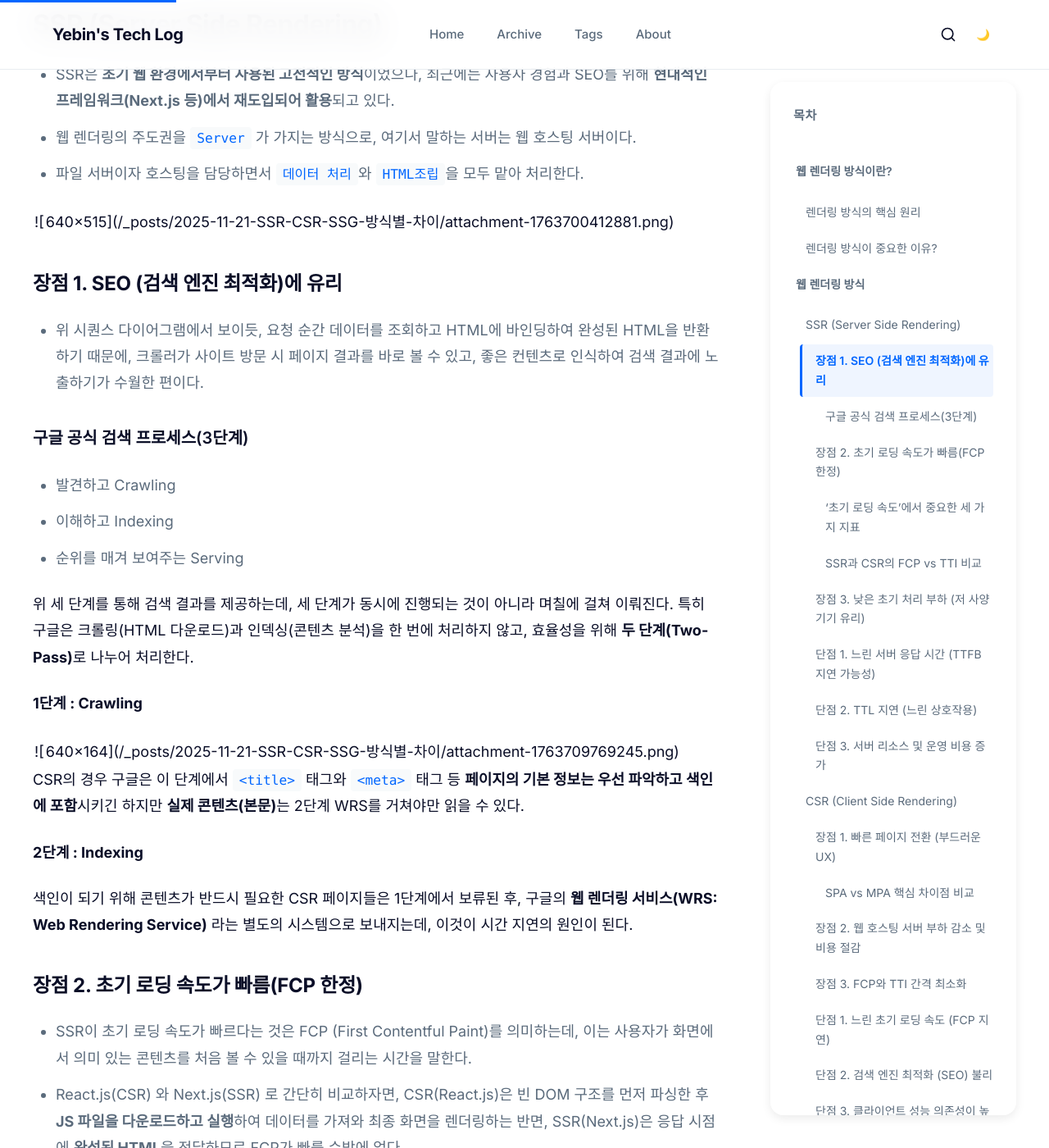
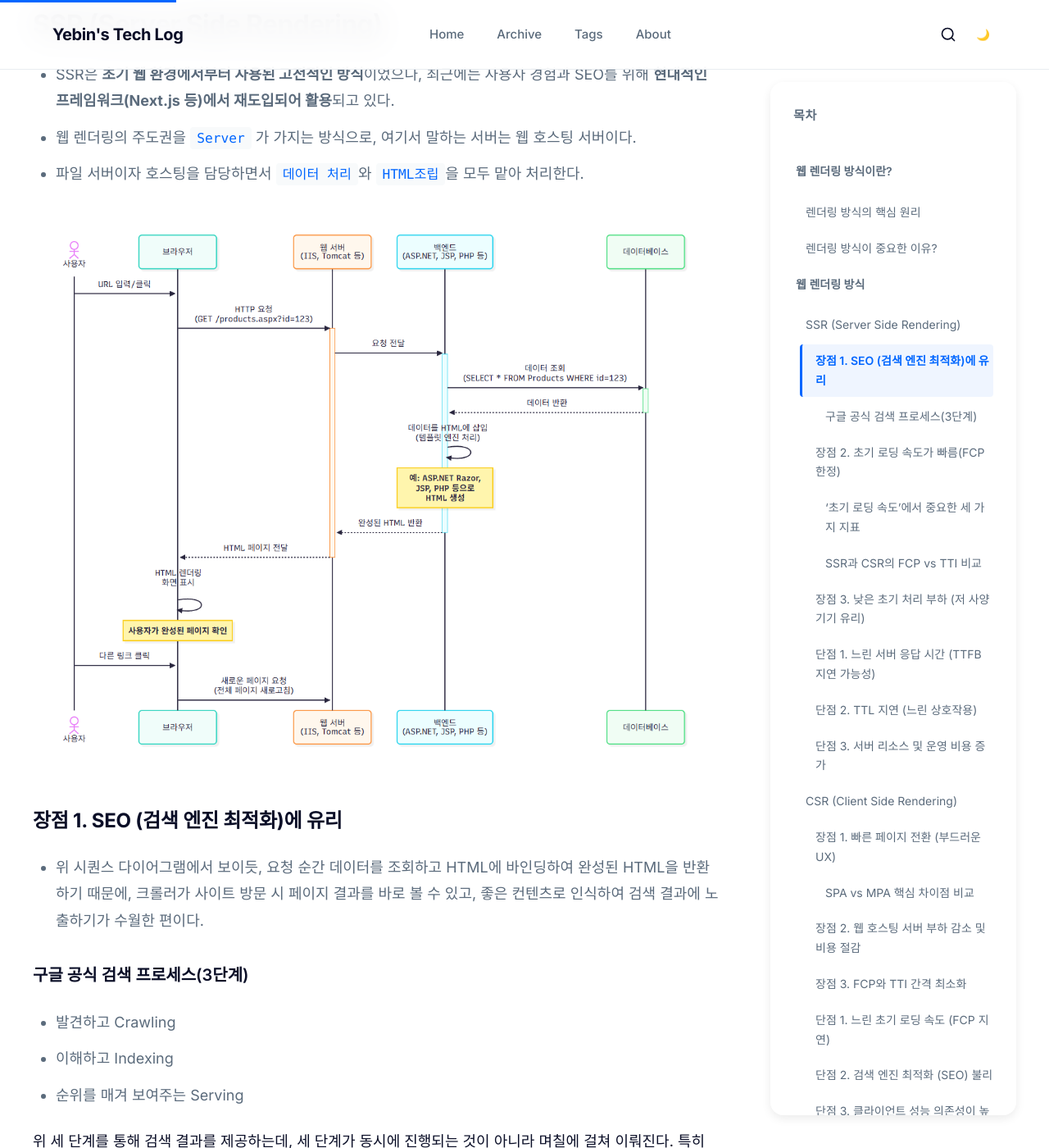
Before and after one commit to yebinable/yebinable.github.io, a Jekyll site: the page built from _posts/2025-11-21-SSR-CSR-SSG-방식별-차이.md, in a window 1280 px wide and 1400 px high, scrolled down 2282 px. Shown: the whole window at 82% size. Built offline with Jekyll 4.4.1, drawn with Linux system fonts in a browser that asks for light colours; some of the changed text lies outside the part shown.

Commit message:
vault backup: 2025-11-21 16:33:52

````diff
--- a/_posts/2025-11-21-SSR-CSR-SSG-방식별-차이.md
+++ b/_posts/2025-11-21-SSR-CSR-SSG-방식별-차이.md
@@ -14,7 +14,7 @@ image: ./2025-11-21-SSR-CSR-SSG-방식별-차이/attachment-1763709106408.png
 ## 렌더링 방식의 핵심 원리
 
 - 웹 렌더링을 `서버`, `클라이언트`, `빌드 도구` 중 누가 주도권을 쥐느냐에 따라 나뉜다.
-![|640x349](./2025-11-21-SSR-CSR-SSG-방식별-차이/attachment-1763699403805.png)
+![640x349](./2025-11-21-SSR-CSR-SSG-방식별-차이/attachment-1763699403805.png)
 
 ## 렌더링 방식이 중요한 이유?
 
@@ -22,6 +22,8 @@ image: ./2025-11-21-SSR-CSR-SSG-방식별-차이/attachment-1763709106408.png
 	- 성능(Performance) : 첫 페이지가 얼마나 빨리 뜨는지
 	- 사용자 경험(UX) : 페이지를 이동하거나 상호작용 할 때 얼마나 부드러운지
 	- 검색엔진 최적화(SEO) : 검색엔진이 웹페이지의 내용을 얼마나 잘 읽어갈 수 있는지
+
+
 
 # 웹 렌더링 방식
 
@@ -31,7 +33,7 @@ image: ./2025-11-21-SSR-CSR-SSG-방식별-차이/attachment-1763709106408.png
 - 웹 렌더링의 주도권을 `Server` 가 가지는 방식으로, 여기서 말하는 서버는 웹 호스팅 서버이다.
 - 파일 서버이자 호스팅을 담당하면서 `데이터 처리`와 `HTML조립`을 모두 맡아 처리한다.
 
-![|640x515](./2025-11-21-SSR-CSR-SSG-방식별-차이/attachment-1763700412881.png)
+![640x515](./2025-11-21-SSR-CSR-SSG-방식별-차이/attachment-1763700412881.png)
 
 ### **장점 1. SEO (검색 엔진 최적화)에 유리**
 
@@ -47,7 +49,7 @@ image: ./2025-11-21-SSR-CSR-SSG-방식별-차이/attachment-1763709106408.png
 
 **1단계 : Crawling**
 
-![|640x164](./2025-11-21-SSR-CSR-SSG-방식별-차이/attachment-1763709769245.png)
+![640x164](./2025-11-21-SSR-CSR-SSG-방식별-차이/attachment-1763709769245.png)
 
 CSR의 경우 구글은 이 단계에서 `<title>` 태그와 `<meta>` 태그 등 **페이지의 기본 정보는 우선 파악하고 색인에 포함**시키긴 하지만 **실제 콘텐츠(본문)**는 2단계 WRS를 거쳐야만 읽을 수 있다.
 
@@ -70,7 +72,7 @@ CSR의 경우 구글은 이 단계에서 `<title>` 태그와 `<meta>` 태그 등
 
 #### **SSR과 CSR의 FCP vs TTI 비교**
 
-![|640x228](./2025-11-21-SSR-CSR-SSG-방식별-차이/attachment-1763709796918.png)
+![640x228](./2025-11-21-SSR-CSR-SSG-방식별-차이/attachment-1763709796918.png)
 
 ### **장점 3. 낮은 초기 처리 부하 (저 사양 기기 유리)**
 
@@ -107,7 +109,7 @@ CSR의 경우 구글은 이 단계에서 `<title>` 태그와 `<meta>` 태그 등
 - 초기 로딩 시 기본 뼈대만 있는 HTML 파일과 JS 번들을 먼저 응답한 다음, JS 파싱 및 실행 후 데이터를 조회해 데이터 바인딩 및 완성된 HTML을 생성 한다.
 - 여기서 웹 서버는 단순히 파일 호스팅만 담당하고, 실제 HTML 조립은 브라우저의 Javascript 가 처리한다.
 
-![|640x974](./2025-11-21-SSR-CSR-SSG-방식별-차이/attachment-1763705719321.png)
+![640x974](./2025-11-21-SSR-CSR-SSG-방식별-차이/attachment-1763705719321.png)
 
 ### **장점 1. 빠른 페이지 전환 (부드러운 UX)**
 
@@ -117,7 +119,7 @@ CSR의 경우 구글은 이 단계에서 `<title>` 태그와 `<meta>` 태그 등
 
 #### **SPA vs MPA 핵심 차이점 비교**
 
-![|640x308](./2025-11-21-SSR-CSR-SSG-방식별-차이/attachment-1763709824009.png)
+![640x308](./2025-11-21-SSR-CSR-SSG-방식별-차이/attachment-1763709824009.png)
 
 
 ```
@@ -189,7 +191,7 @@ my-react-app/
 
 4. **사용자 요청 (Runtime):** 사용자가 페이지를 요청하면, 서버가 HTML을 만드는 것이 아니라, **가장 가까운 CDN 위치**에서 이미 만들어진 HTML 파일을 즉시 가져와 보여줌.
 
-![|640x718](./2025-11-21-SSR-CSR-SSG-방식별-차이/attachment-1763707996629.png)
+![640x718](./2025-11-21-SSR-CSR-SSG-방식별-차이/attachment-1763707996629.png)
 
 ### **장점 1. 압도적인 속도 (TTFB, FCP 최상)**
 
@@ -214,11 +216,15 @@ my-react-app/
 
 페이지가 미리 만들어져 있기 때문에, 로그인한 사용자별로 내용이 달라지는 **개인화된 페이지(Personalized Content)**를 만드는데 제약이 따른다. (이 경우 SSR이나 CSR 혼합 방식이 필요함)
 
-![|640x163](./2025-11-21-SSR-CSR-SSG-방식별-차이/attachment-1763709878122.png)
+![640x163](./2025-11-21-SSR-CSR-SSG-방식별-차이/attachment-1763709878122.png)
+
+
 
 # 웹 렌더링 방식 3가지 핵심 비교
 
-![|640x467](./2025-11-21-SSR-CSR-SSG-방식별-차이/attachment-1763709897136.png)
+![640x467](./2025-11-21-SSR-CSR-SSG-방식별-차이/attachment-1763709897136.png)
+
+
 # 참고자료
 
 - [Google 검색의 작동 방식](https://www.google.com/intl/ko_ALL/search/howsearchworks/how-search-works/organizing-information/)
````
